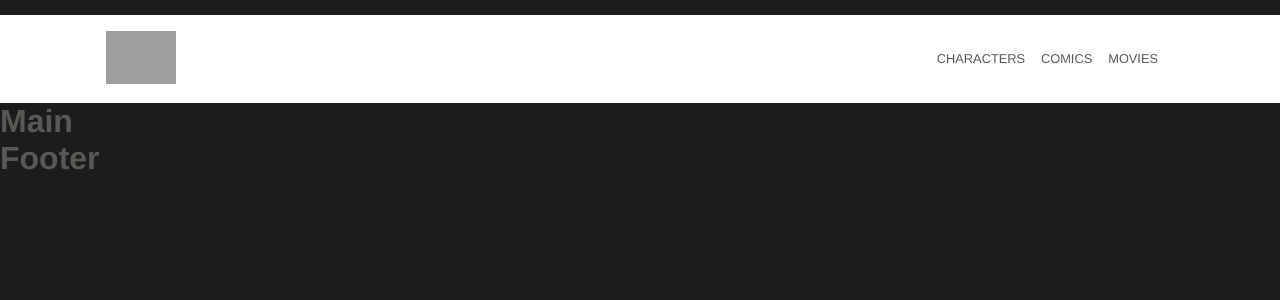
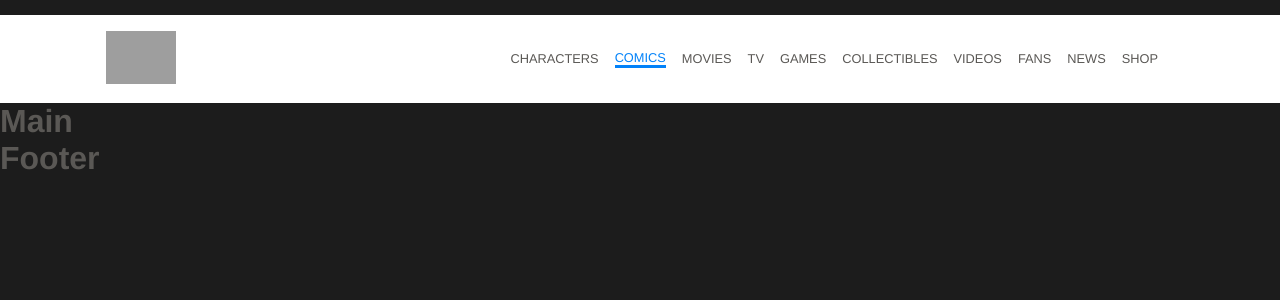
Before and after one commit to federicaarosio/vite-comics, a Vue app: page / in a window 1280 px wide. Shown: the top 300 px of the page. Built offline with nearby package versions, Linux system fonts and the light colour scheme; grey boxes are pictures that could not be loaded.

Commit message:
added v-for in the navigation menu

```diff
--- a/src/components/AppHeader.vue
+++ b/src/components/AppHeader.vue
@@ -6,16 +6,11 @@
             </section>
             <nav class="navigation">
                 <ul>
-                    <li>
-                        Characters
+                    <li v-for="link in navLinks" :class="(link.active) ? 'active' : ''">
+                        <!-- <a :href="link.url"> -->
+                        {{link.content}}
+                        <!-- </a> -->
                     </li>
-                    <li>
-                        Comics
-                    </li>
-                    <li>
-                        Movies
-                    </li>
-
                 </ul>
             </nav>
         </section>
@@ -24,6 +19,71 @@
 <script>
 export default {
     name: "AppHeader",
+    data() {
+        return {
+            navLinks : [
+                {
+                    content: 'Characters',
+                    url: '#',
+                    active: false,
+                },
+
+                {
+                    content: 'Comics',
+                    url: '#',
+                    active: true,
+                },
+
+                {
+                    content: 'Movies',
+                    url: '#',
+                    active: false,
+                },
+
+                {
+                    content: 'TV',
+                    url: '#',
+                    active: false,
+                },
+
+                {
+                    content: 'Games',
+                    url: '#',
+                    active: false,
+                },
+
+                {
+                    content: 'Collectibles',
+                    url: '#',
+                    active: false,
+                },
+
+                {
+                    content: 'Videos',
+                    url: '#',
+                    active: false,
+                },
+
+                {
+                    content: 'Fans',
+                    url: '#',
+                    active: false,
+                },
+
+                {
+                    content: 'News',
+                    url: '#',
+                    active: false,
+                },
+
+                {
+                    content: 'Shop',
+                    url: '#',
+                    active: false,
+                },
+            ],
+        }
+    },
 }
 </script>
 <style lang="scss" scoped>
@@ -33,7 +93,6 @@ export default {
 header {
     background-color: $header-bg-color;
     margin-top: 15px;
-}
 
     section.container {
         @include flex(row, space-between, center);
@@ -43,6 +102,9 @@ section.container {
         font-size: .8rem;
         text-transform: uppercase;
     }
+
+}
+
 
 section.logo > img {
     width: 70px;
@@ -54,6 +116,10 @@ nav.navigation > ul {
 
     li {
         margin-right: 1rem;
+        &.active {
+            color: $accent;
+            border-bottom: 3px solid $accent;
+        }
     }
 }
 
--- a/src/styles/general.scss
+++ b/src/styles/general.scss
@@ -10,3 +10,8 @@ body {
     color: $main-color;
     font-family:'Franklin Gothic Medium', 'Arial Narrow', Arial, sans-serif;
 }
+
+a {
+    text-decoration: none;
+    color: $main-color;
+}
--- a/src/styles/partials/_variables.scss
+++ b/src/styles/partials/_variables.scss
@@ -1,6 +1,6 @@
 // Colors
 $bg-color: #1c1c1c;
 $main-color: #5a5855;
+$accent: #0282f9;
 
-// Header
 $header-bg-color: white;
```
Lines whose indentation alone changed are shown as unchanged.
